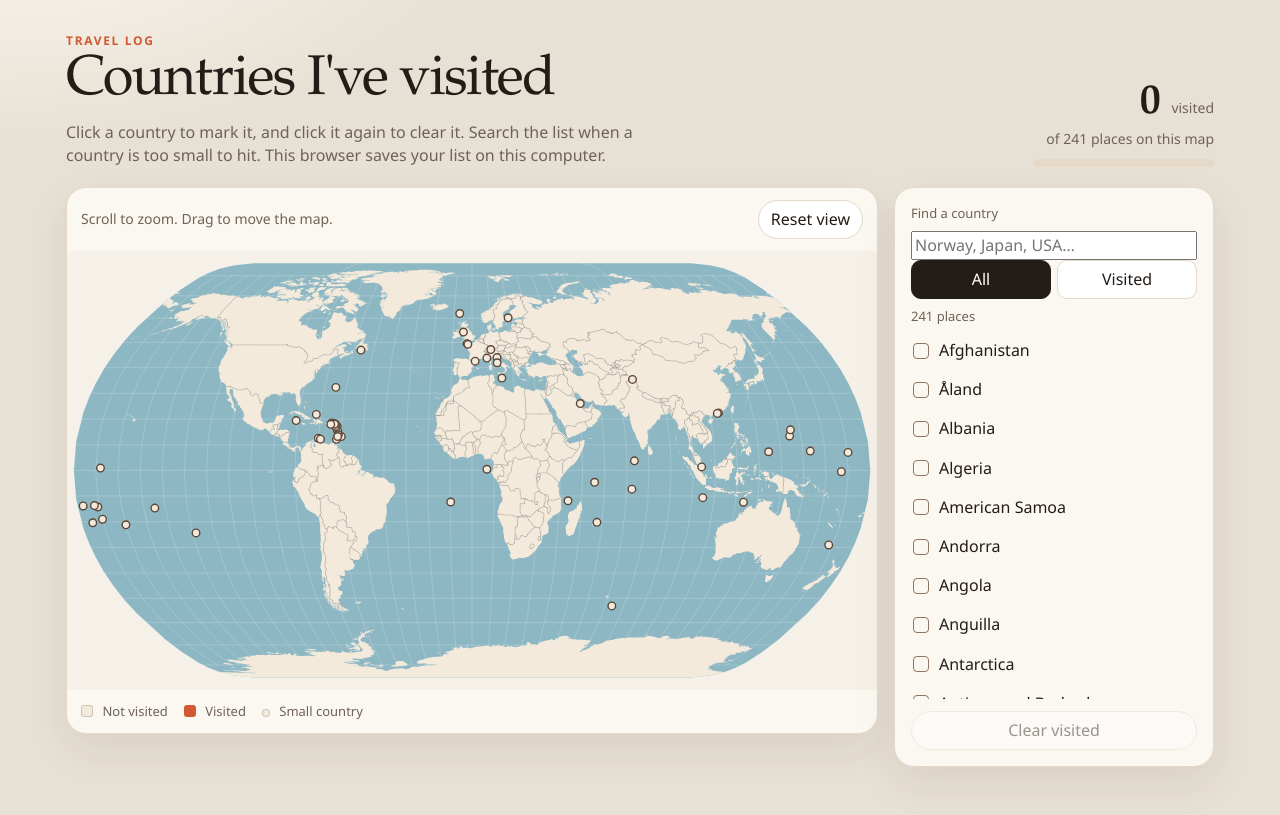
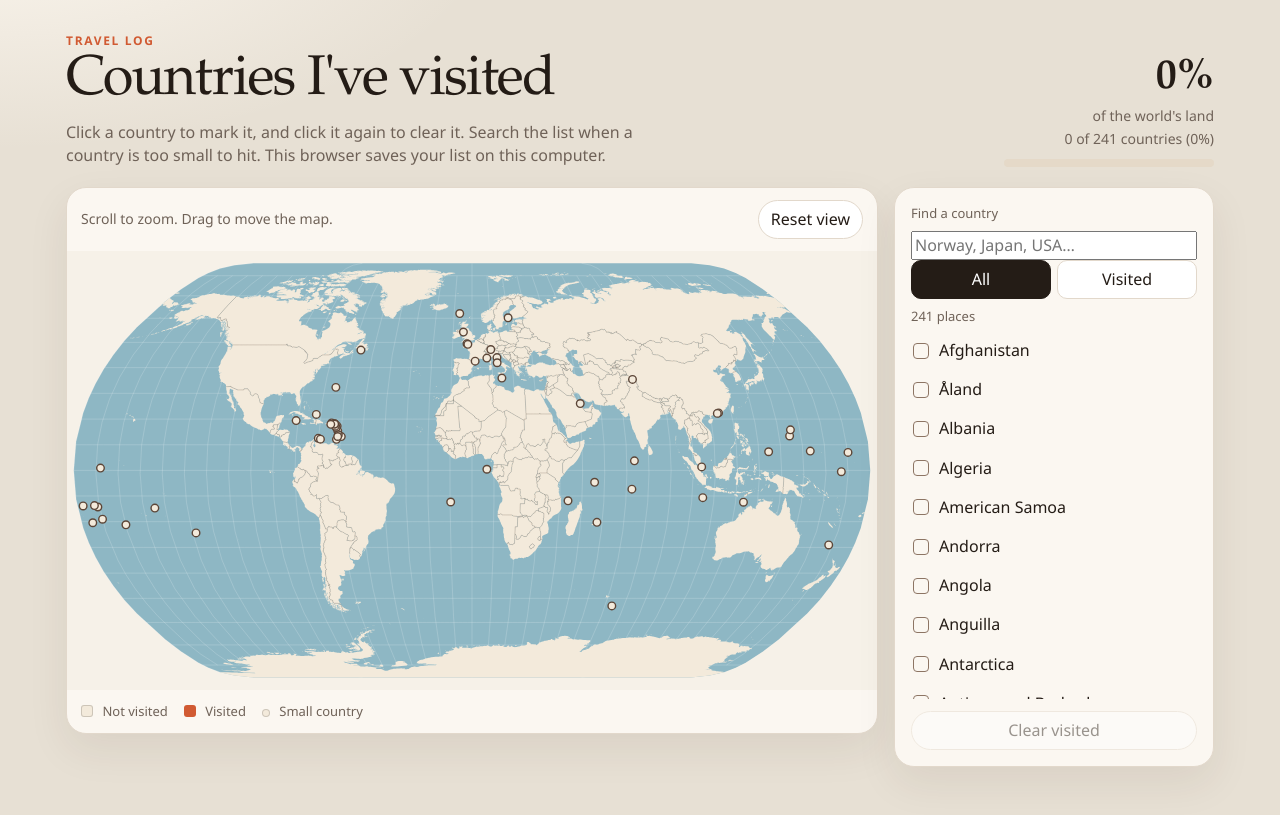
Before and after one commit to justkamarauskas/visited-world, a plain HTML site: page index.html in a window 1280 px wide. Drawn offline with Linux system fonts and the light colour scheme.

Commit message:
Show what percent of the world's land and countries are visited.

```diff
--- a/app.js
+++ b/app.js
@@ -64,7 +64,16 @@ const ALIASES = {
 const statusEl = document.querySelector("#status");
 const countEl = document.querySelector("#count");
 const totalEl = document.querySelector("#total");
+const landPctEl = document.querySelector("#land-pct");
+const countryPctEl = document.querySelector("#country-pct");
 const barEl = document.querySelector("#bar");
+
+function formatPercent(value) {
+  if (!(value > 0)) return "0%";
+  if (value < 0.1) return "<0.1%";
+  if (value < 10) return `${value.toFixed(1)}%`;
+  return `${Math.round(value)}%`;
+}
 const searchInput = document.querySelector("#search");
 const listEl = document.querySelector("#list");
 const emptyEl = document.querySelector("#empty");
@@ -129,7 +138,9 @@ function boot() {
     feature.key = feature.properties.name;
     feature.label = labelFor(feature.key);
     feature.search = [feature.label, feature.key, ALIASES[feature.key] || ""].join(" ").toLowerCase();
+    feature.area = d3.geoArea(feature);
   });
+  const landTotal = features.reduce((sum, feature) => sum + feature.area, 0);
   features.sort((a, b) => a.label.localeCompare(b.label, "en"));
 
   const byKey = new Map(features.map((feature) => [feature.key, feature]));
@@ -246,9 +257,17 @@ function boot() {
 
   function renderCount() {
     const count = visitedCount();
+    let visitedLand = 0;
+    for (const feature of features) {
+      if (visited.has(feature.key)) visitedLand += feature.area;
+    }
+    const countryPct = features.length ? (count / features.length) * 100 : 0;
+    const landPct = landTotal ? (visitedLand / landTotal) * 100 : 0;
     countEl.textContent = String(count);
     totalEl.textContent = String(features.length);
-    barEl.style.width = `${Math.round((count / features.length) * 100)}%`;
+    countryPctEl.textContent = formatPercent(countryPct);
+    landPctEl.textContent = formatPercent(landPct);
+    barEl.style.width = `${landPct}%`;
     clearButton.disabled = count === 0;
   }
 
--- a/index.html
+++ b/index.html
@@ -14,9 +14,10 @@
         <h1>Countries I've visited</h1>
         <p class="lede">Click a country to mark it, and click it again to clear it. Search the list when a country is too small to hit. This browser saves your list on this computer.</p>
       </div>
-      <div class="stats">
-        <p class="count"><strong id="count">0</strong> <span>visited</span></p>
-        <p class="of">of <span id="total">0</span> places on this map</p>
+      <div class="stats" aria-live="polite">
+        <p class="count"><strong id="land-pct">0%</strong></p>
+        <p class="of">of the world's land</p>
+        <p class="share"><span id="count">0</span> of <span id="total">0</span> countries (<span id="country-pct">0%</span>)</p>
         <div class="track" aria-hidden="true"><div id="bar"></div></div>
       </div>
     </header>
--- a/style.css
+++ b/style.css
@@ -76,7 +76,7 @@ h1 {
 }
 
 .stats {
-  min-width: 180px;
+  min-width: 210px;
   text-align: right;
 }
 
@@ -95,11 +95,18 @@ h1 {
 }
 
 .of {
-  margin: 4px 0 10px;
+  margin: 6px 0 2px;
+}
+
+.share {
+  margin: 0 0 10px;
+  font-size: 14px;
+  color: var(--muted);
 }
 
 .track {
-  width: 180px;
+  width: 100%;
+  max-width: 210px;
   height: 8px;
   margin-left: auto;
   border-radius: 999px;
```
